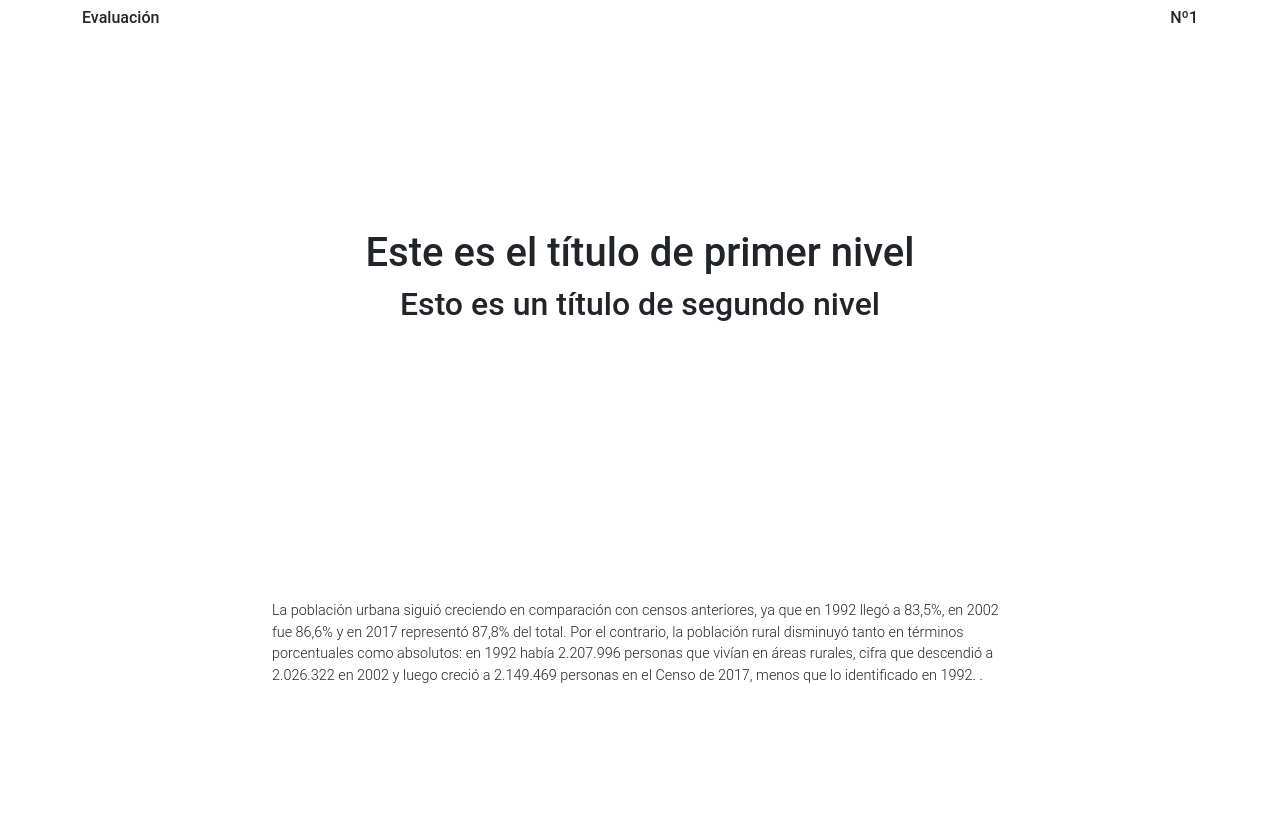
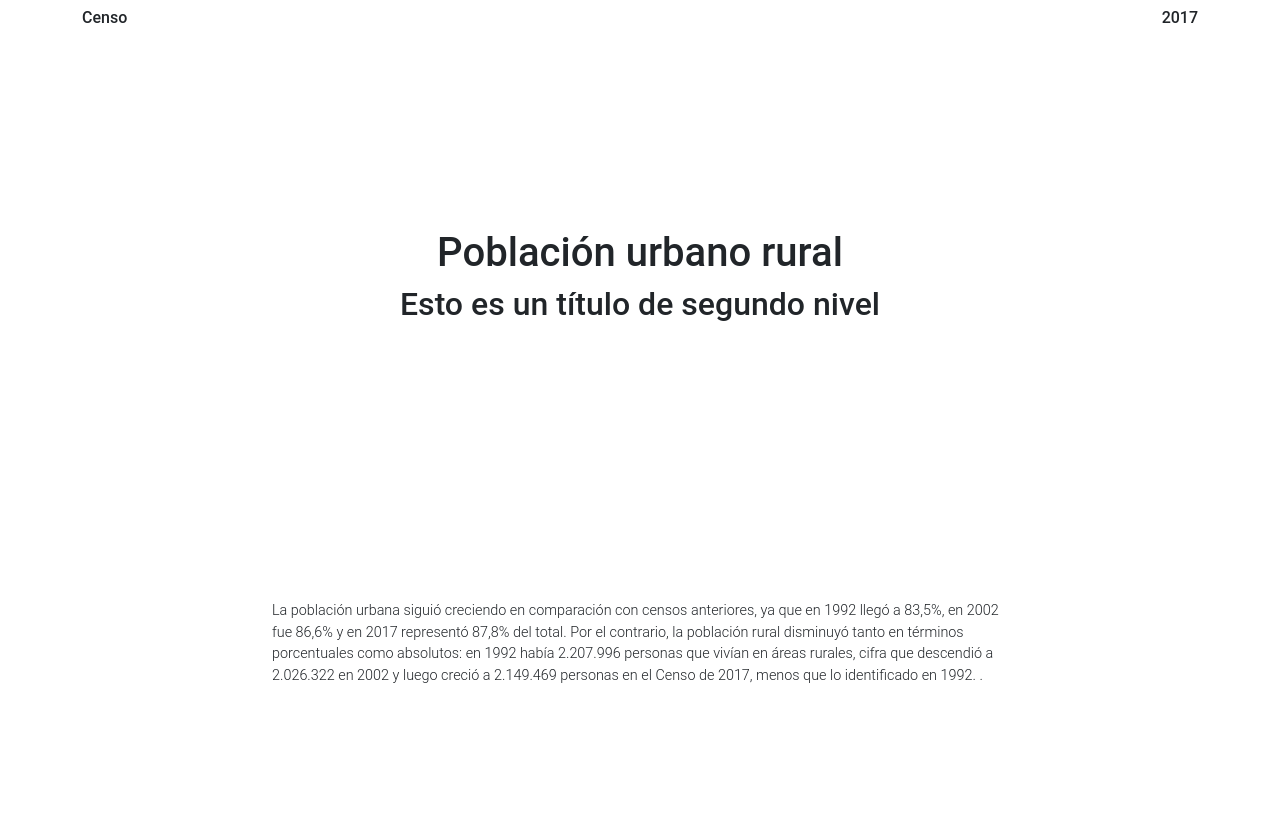
Before and after one commit to susancastroc/Evaluacion_01, a plain HTML site: page index.html in a window 1280 px wide. Shown: the top 823 px of the page. Drawn offline with nearby package versions, Linux system fonts and the light colour scheme; no server answers.

Commit message:
Update index.html

```diff
--- a/index.html
+++ b/index.html
@@ -11,14 +11,14 @@
         <nav class="fixed-top container">
             <div class="row pt-2">
                 <div class="col">
-                    <h3 class="fs-6 d-flex justify-content-between align-items-center"><span>Evaluación</span> <span>Nº1</span></h3>
+                    <h3 class="fs-6 d-flex justify-content-between align-items-center"><span>Censo</span> <span>2017</span></h3>
                 </div>
             </div>
         </nav>
         <header class="container-fluid" id="fondo-con-imagen">
             <div class="row h-100">
                 <div class="div text-center my-auto">
-                    <h1>Este es el título de primer nivel</h1>
+                    <h1>Población urbano rural</h1>
                     <h2>Esto es un título de segundo nivel</h2>
                 </div>
             </div>
```
